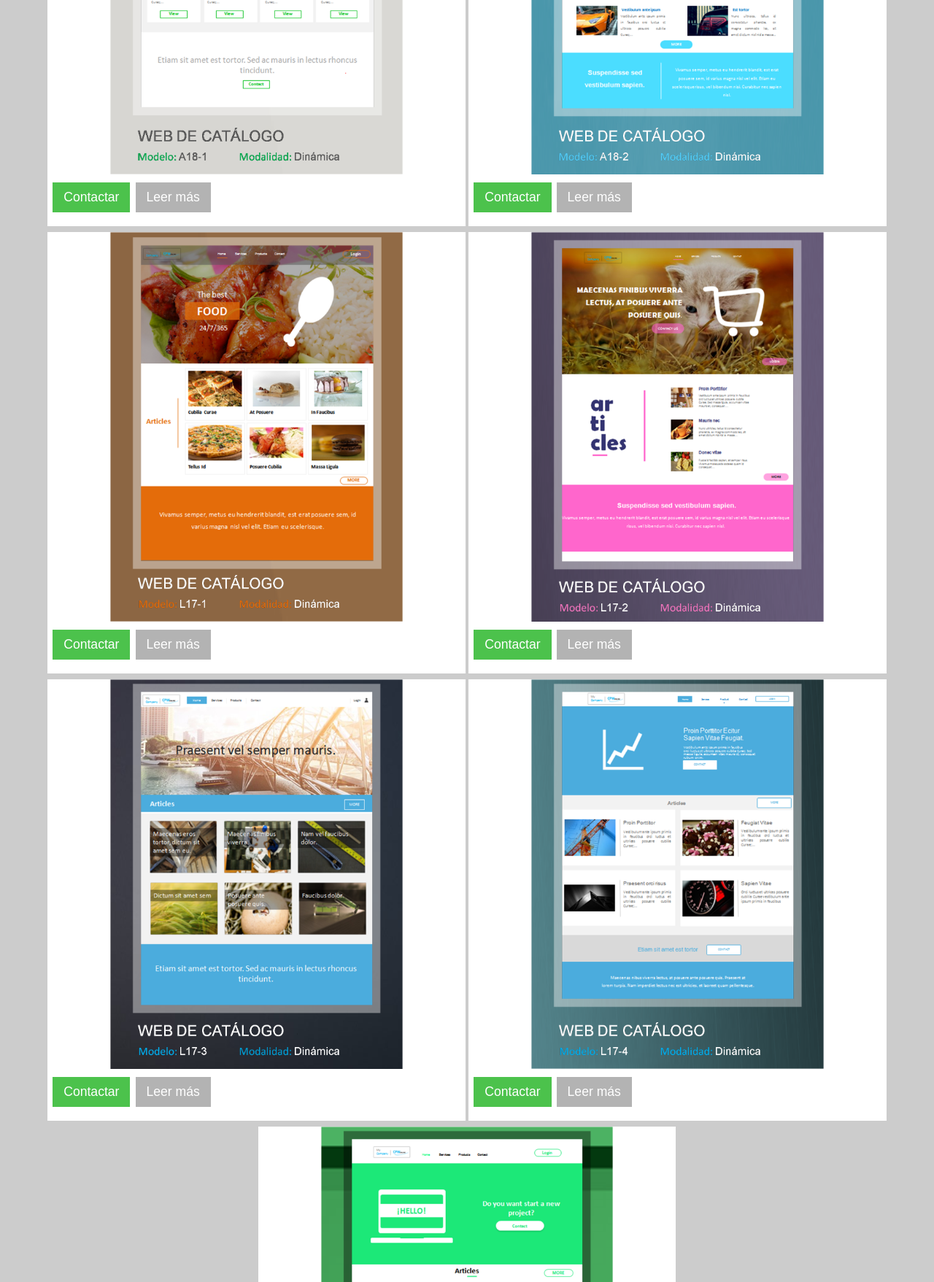
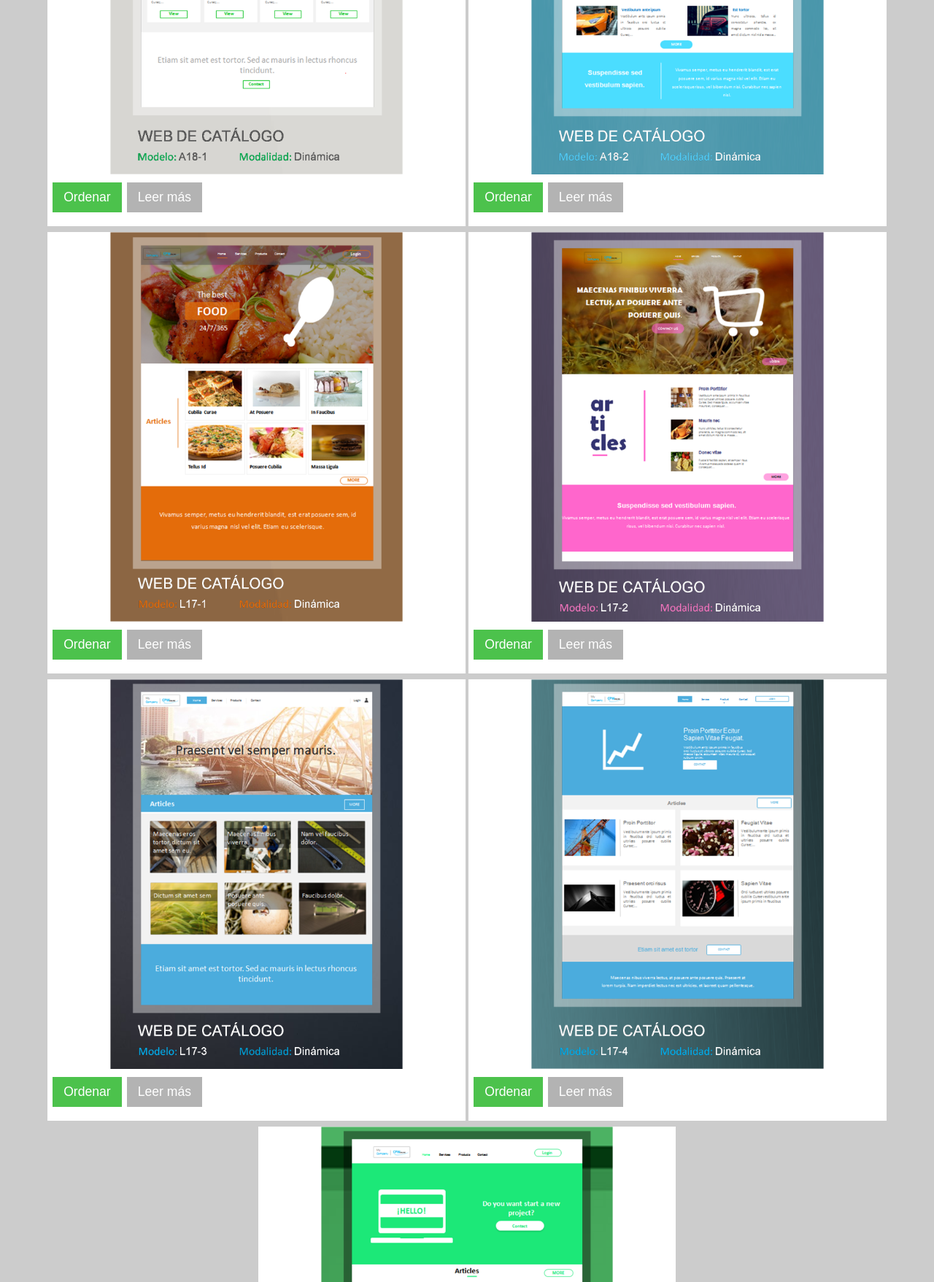
Before and after one commit to cpwonline/cpwonline.github.io, a PHP site: page /modelos/ in a window 1280 px wide. Shown: the part 423-2180 px from the top of the page at 73% size. Run offline with PHP 8.4, Linux system fonts and the light colour scheme.

Commit message:
ediciones

```diff
--- a/css/estilo-gen.css
+++ b/css/estilo-gen.css
@@ -157,6 +157,7 @@
 		}
 		#cpwonline header.cabecera img.nav_icon{
 			display:none;
+			cursor:pointer;
 		}
 		#cpwonline header.cabecera nav.menu{
 			display:inline-block;
@@ -689,7 +690,7 @@
 	}
 	#cpwonline div.contacto_2 div.dentro section.pregunta{
 		padding: .5cm;
-		background:#DDD;
+		background:hsla(0, 0%, 50%, .4);
 		color:#444;
 		margin-bottom:.5cm;
 		text-align:center;
--- a/css/estilo-res.css
+++ b/css/estilo-res.css
@@ -448,7 +448,7 @@
 			padding:0cm;
 			text-align:center;
 		}
-		#cpwonline div.contacto_2 div[tag="form_contact"]{
+		#cpwonline div.contacto_2 div[tag="form_gen"]{
 			width:100%;
 			background:none;
 			padding: 0;
--- a/index.php
+++ b/index.php
@@ -200,7 +200,7 @@
 				</div>
 			</article>
 			<article class="art_4">
-				<div class="text"><h4>¿Qu&eacute; esperas para comprar tu web?</h4><a href="contacto/" class="btn-gen">Contactar</a></div>
+				<div class="text"><h4>¿Qu&eacute; esperas para comprar tu web?</h4><a href="contacto/?orden=1" class="btn-gen">Ordenar</a></div>
 			</article>
 			<article class="art_5">
 				<h3>Nuestros beneficios</h3>
--- a/js/func-ordenar.js
+++ b/js/func-ordenar.js
@@ -1,15 +1,28 @@
-//Auto ajuste del plan por GET
-	function seleccionar(select){
+//Auto ajuste del plan y modelo por GET
+	function seleccionar(plan, modelo){
 		var dir="";
-		if(select=="Deluxe")
+		var dir2="";
+		if(plan=="Deluxe"){
 			dir = '<select name="o_plan"><option value="Economic">Economic</option><option value="Deluxe" selected>Deluxe</option><option value="Ultimate">Ultimate</option><option value="Super-Economic">Super-Economic</option></select>';
+			dir2 = '
 
-		if(select=="Ultimate")
+											<select name="o_modelo">
+												<option value="A17-1">A17-1</option>
+												<option value="A17-2">A17-2</option>
+												<option value="A17-3">A17-3</option>
+												<option value="A17-4">A17-4</option>
+												<option value="A17-5">A17-5</option>
+												<option value="A18-1">A18-1</option>
+												<option value="A18-2">A18-2</option>
+											</select>
+			';
+		}
+		if(plan=="Ultimate"){
 			dir = '<select name="o_plan"><option value="Economic">Economic</option><option value="Deluxe" selected>Deluxe</option><option value="Ultimate" selected>Ultimate</option><option value="Super-Economic">Super-Economic</option></select>';
-
-		if(select=="Super-Economic")
+		}
+		if(plan=="Super-Economic"){
 			dir = '<select name="o_plan"><option value="Economic">Economic</option><option value="Deluxe">Deluxe</option><option value="Ultimate">Ultimate</option><option value="Super-Economic" selected>Super-Economic</option></select>';
-
+		}
 		document.querySelector('#cpwonline div[tag="cont_select_o_plan"]').innerHTML = dir;
 	}
 $(document).ready(function(){
--- a/modelos/index.php
+++ b/modelos/index.php
@@ -34,37 +34,37 @@
 				<div class="cont_mod">
 					<div class="mod_1">
 						<img src="mod/1.png" alt=""><br>
-						<a style="margin-left:0.4em;" class="btn-gen" href="../contacto/">Contactar</a>
+						<a style="margin-left:0.4em;" class="btn-gen" href="../contacto/">Ordenar</a>
 						<a style="margin-left:0.4em;" class="btn-gen2" href="../informacion/#modelos">Leer m&aacute;s</a>
 					</div>
 					<div class="mod_1">
 						<img src="mod/2.png" alt=""><br>
-						<a style="margin-left:0.4em;" class="btn-gen" href="../contacto/">Contactar</a>
+						<a style="margin-left:0.4em;" class="btn-gen" href="../contacto/?orden=1&plan=Economic&modelo=1">Ordenar</a>
 						<a style="margin-left:0.4em;" class="btn-gen2" href="../informacion/#modelos">Leer m&aacute;s</a>
 					</div>
 					<div class="mod_1">
 						<img src="mod/3.png" alt=""><br>
-						<a style="margin-left:0.4em;" class="btn-gen" href="../contacto/">Contactar</a>
+						<a style="margin-left:0.4em;" class="btn-gen" href="../contacto/">Ordenar</a>
 						<a style="margin-left:0.4em;" class="btn-gen2" href="../informacion/#modelos">Leer m&aacute;s</a>
 					</div>
 					<div class="mod_1">
 						<img src="mod/4.png" alt=""><br>
-						<a style="margin-left:0.4em;" class="btn-gen" href="../contacto/">Contactar</a>
+						<a style="margin-left:0.4em;" class="btn-gen" href="../contacto/">Ordenar</a>
 						<a style="margin-left:0.4em;" class="btn-gen2" href="../informacion/#modelos">Leer m&aacute;s</a>
 					</div>
 					<div class="mod_1">
 						<img src="mod/5.png" alt=""><br>
-						<a style="margin-left:0.4em;" class="btn-gen" href="../contacto/">Contactar</a>
+						<a style="margin-left:0.4em;" class="btn-gen" href="../contacto/">Ordenar</a>
 						<a style="margin-left:0.4em;" class="btn-gen2" href="../informacion/#modelos">Leer m&aacute;s</a>
 					</div>
 					<div class="mod_1">
 						<img src="mod/6.png" alt=""><br>
-						<a style="margin-left:0.4em;" class="btn-gen" href="../contacto/">Contactar</a>
+						<a style="margin-left:0.4em;" class="btn-gen" href="../contacto/">Ordenar</a>
 						<a style="margin-left:0.4em;" class="btn-gen2" href="../informacion/#modelos">Leer m&aacute;s</a>
 					</div>
 					<div class="mod_1">
 						<img src="mod/7.png" alt=""><br>
-						<a style="margin-left:0.4em;" class="btn-gen" href="../contacto/">Contactar</a>
+						<a style="margin-left:0.4em;" class="btn-gen" href="../contacto/">Ordenar</a>
 						<a style="margin-left:0.4em;" class="btn-gen2" href="../informacion/#modelos">Leer m&aacute;s</a>
 					</div>
 				</div>
```
Also changed, not shown: contacto/index.php (+11 -2 lines).
